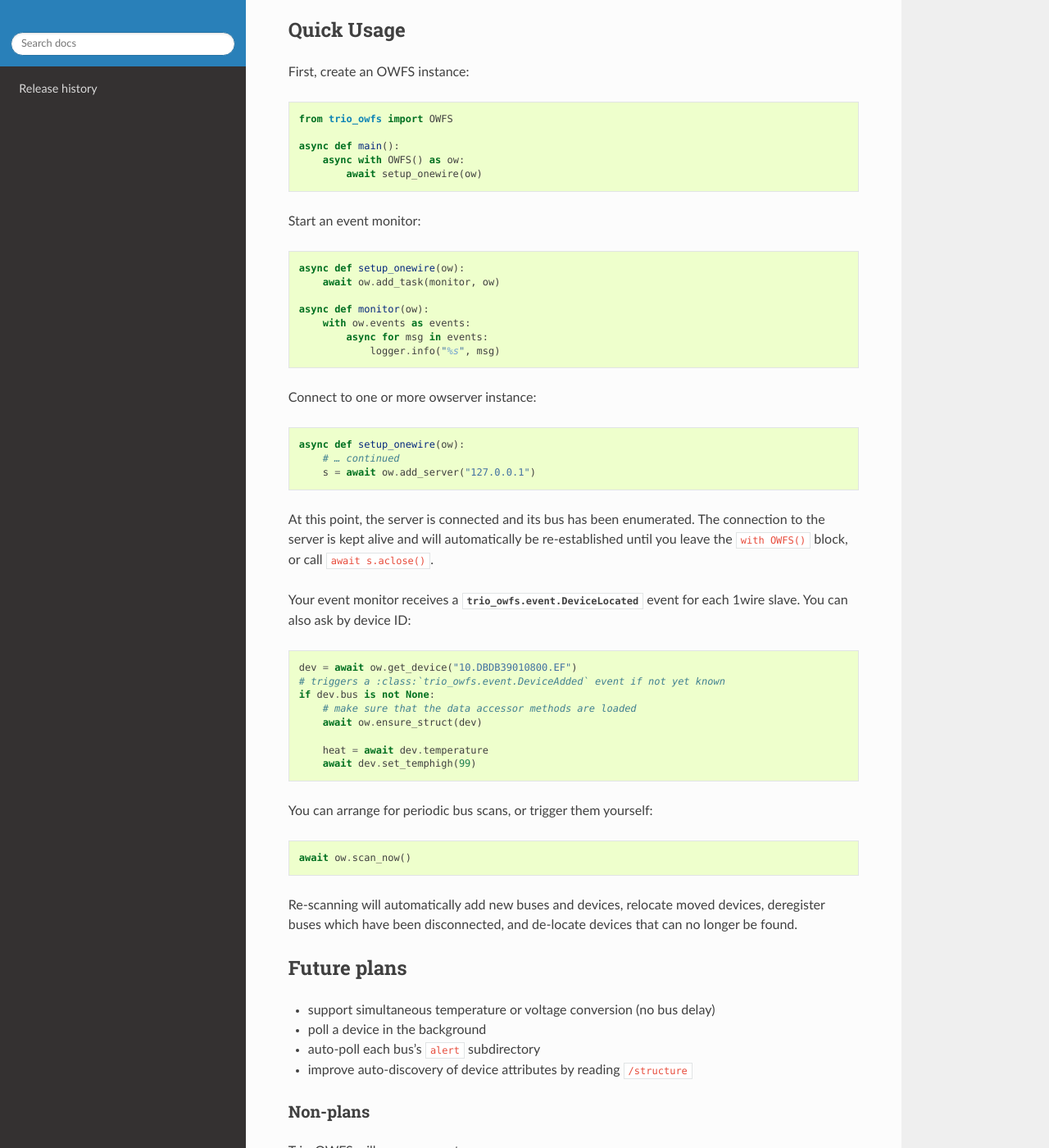
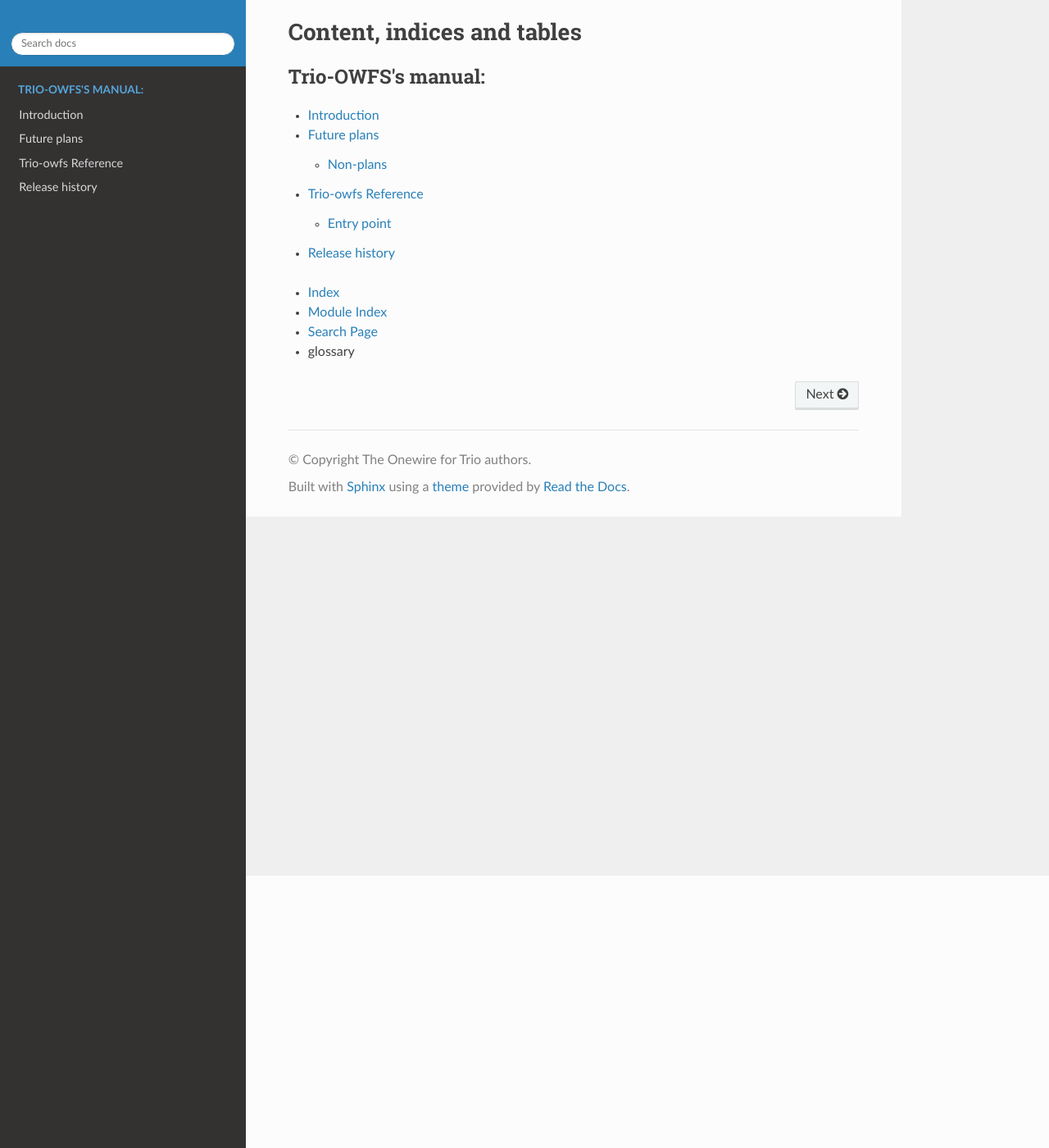
Before and after one commit to python-trio/trio-owfs, a Sphinx documentation site: the page built from docs/source/index.rst, in a window 1280 px wide and 1400 px high, scrolled down 332 px. Shown: the whole window at 82% size. Built offline with Sphinx 7.4.7 and the Read the Docs theme 2.0.0, drawn with Linux system fonts in a browser that asks for light colours; the version number could not be read and is left out; some of the changed text lies outside the part shown.

Commit message:
doc fix-up

```diff
--- a/docs/source/index.rst
+++ b/docs/source/index.rst
@@ -18,88 +18,18 @@ Prerequisites:
 
 * any OWFS-compatible hardware
 
-+++++++++++
-Quick Usage
-+++++++++++
-
-First, create an OWFS instance::
-
-    from trio_owfs import OWFS
-
-    async def main():
-        async with OWFS() as ow:
-            await setup_onewire(ow)
-
-Start an event monitor::
-
-    async def setup_onewire(ow):
-        await ow.add_task(monitor, ow)
-
-    async def monitor(ow):
-        with ow.events as events:
-            async for msg in events:
-                logger.info("%s", msg)
-
-Connect to one or more owserver instance::
-
-    async def setup_onewire(ow):
-        # … continued
-        s = await ow.add_server("127.0.0.1")
-
-At this point, the server is connected and its bus has been enumerated.
-The connection to the server is kept alive and will automatically be
-re-established until you leave the ``with OWFS()`` block, or call
-``await s.aclose()``.
-
-Your event monitor receives a :class:`trio_owfs.event.DeviceLocated` event
-for each 1wire slave. You can also ask by device ID::
-
-    dev = await ow.get_device("10.DBDB39010800.EF")
-    # triggers a :class:`trio_owfs.event.DeviceAdded` event if not yet known
-    if dev.bus is not None:
-        # make sure that the data accessor methods are loaded
-        await ow.ensure_struct(dev)
-
-        heat = await dev.temperature
-        await dev.set_temphigh(99)
-
-You can arrange for periodic bus scans, or trigger them yourself::
-
-    await ow.scan_now()
-
-Re-scanning will automatically add new buses and devices, relocate moved
-devices, deregister buses which have been disconnected, and de-locate
-devices that can no longer be found.
-
-++++++++++++
-Future plans
-++++++++++++
-
-* support simultaneous temperature or voltage conversion (no bus delay)
-
-* poll a device in the background
-
-* auto-poll each bus's ``alert`` subdirectory
-
-* improve auto-discovery of device attributes by reading ``/structure``
-
-Non-plans
-+++++++++
-
-Trio-OWFS will never support
-
-* Cached bus access. If you want to cache a value, do it in Python.
-
-* Linked owservers (i.e. one server that forwards to another).
+=============================
+ Content, indices and tables
+=============================
 
 .. toctree::
    :maxdepth: 2
+   :caption: Trio-OWFS's manual:
 
+   introduction.rst
+   todo.rst
+   reference.rst
    history.rst
-
-====================
- Indices and tables
-====================
 
 * :ref:`genindex`
 * :ref:`modindex`
```
Also changed, not shown: docs/source/introduction.rst (added, +69 -0 lines), docs/source/reference.rst (added, +33 -0 lines), docs/source/todo.rst (added, +20 -0 lines).
